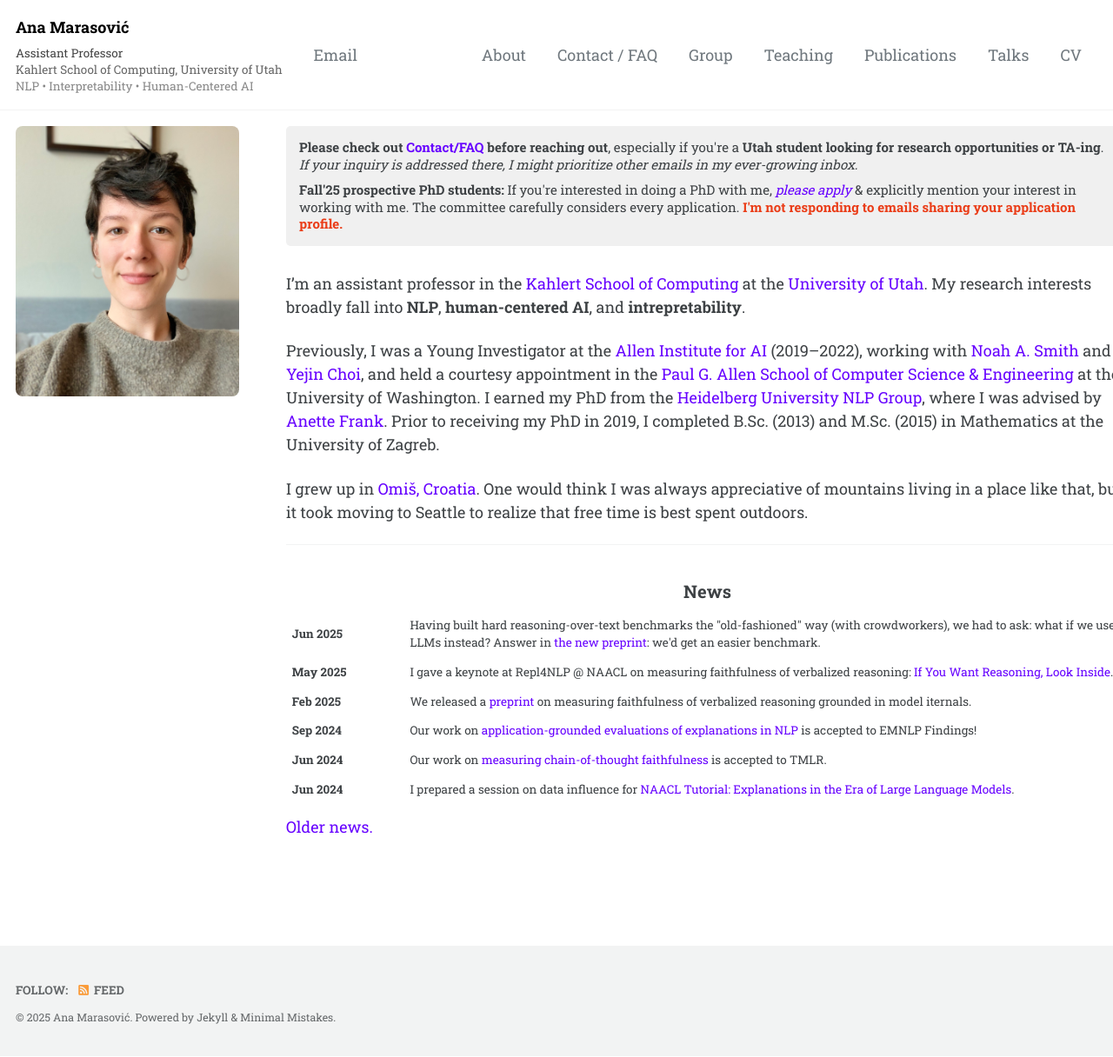
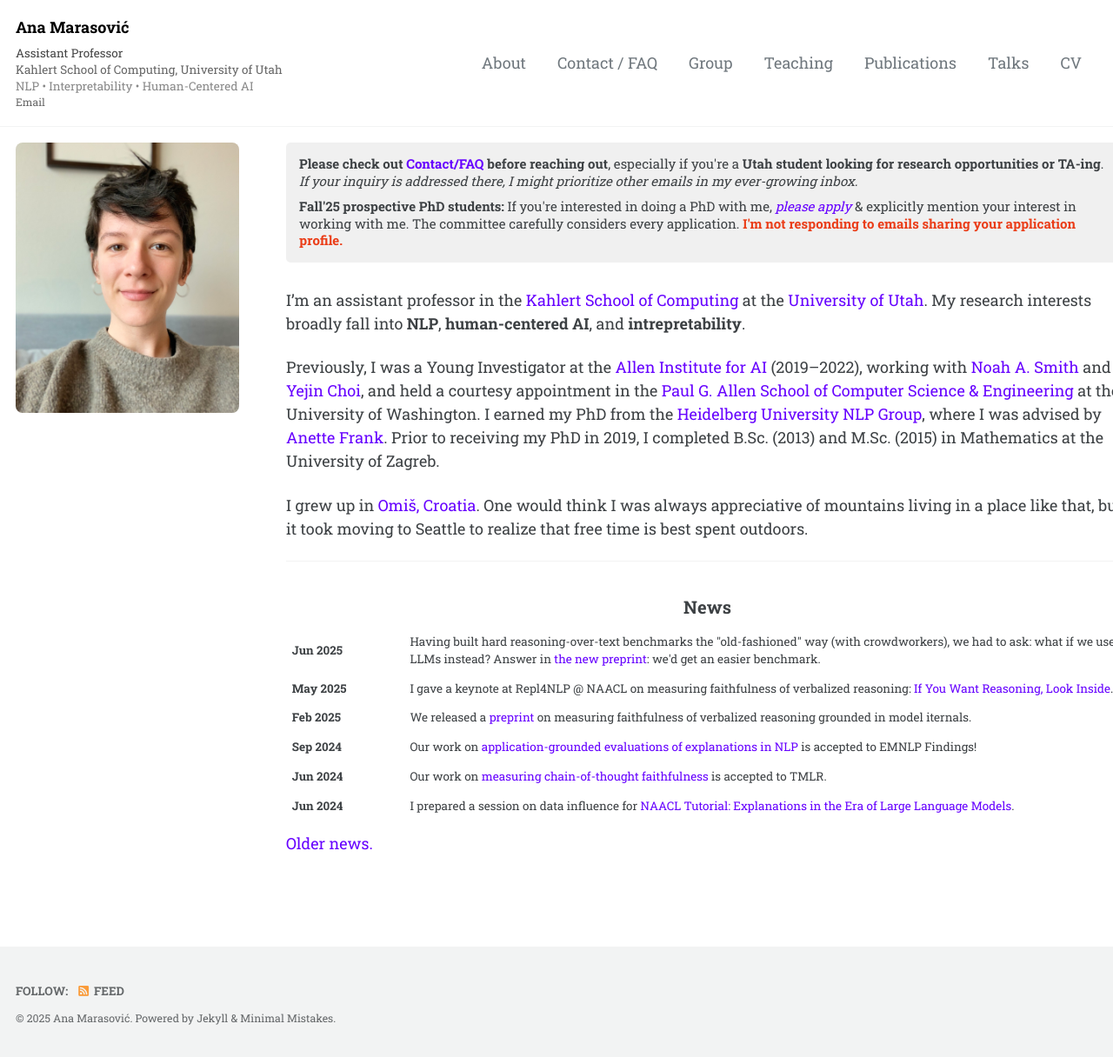
Before and after one commit to amarasovic/amarasovic.github.io, a Jekyll site: the page built from index.md, in a window 1280 px wide and 1216 px high. Shown: the whole window at 87% size. Built offline with Jekyll 4.4.1, drawn with Linux system fonts in a browser that asks for light colours; cached includes are drawn as plain includes; a script that is not in the unit is left out.

Commit message:
Revert Email back to plain text to fix positioning
Remove mailto link from Email text as it was causing flexbox layout issues, moving text to right side and making it oversized. Keep as styled plain text.

🤖 Generated with [Claude Code](https://claude.ai/code)

Co-Authored-By: Claude <noreply@anthropic.com>

```diff
--- a/_config.yml
+++ b/_config.yml
@@ -18,7 +18,7 @@ minimal_mistakes_skin    : "default" # "air", "aqua", "contrast", "dark", "dirt"
 locale                   : "en-US"
 title                    : "Ana Marasović"
 title_separator          : "-"
-subtitle                 : "<span class='title-line'>Assistant Professor</span><br><span class='affiliation-line'>Kahlert School of Computing, University of Utah</span><br><span class='research-line'>NLP • Interpretability • Human-Centered AI</span><br><span class='email-line'><a href='mailto:ana.marasovic@utah.edu'>Email</a></span>" # site tagline that appears below site title in masthead
+subtitle                 : "<span class='title-line'>Assistant Professor</span><br><span class='affiliation-line'>Kahlert School of Computing, University of Utah</span><br><span class='research-line'>NLP • Interpretability • Human-Centered AI</span><br><span class='email-line'>Email</span>" # site tagline that appears below site title in masthead
 name                     : "Ana Marasović"
 description              :
 url                      : https://amarasovic.github.io # the base hostname & protocol for your site e.g. "https://mmistakes.github.io"
--- a/assets/css/main.scss
+++ b/assets/css/main.scss
@@ -48,17 +48,9 @@ a {
 }
 
 .email-line {
-  color: #999 !important;
+  color: #666 !important;
   font-size: 0.9em !important;
   margin-top: 0.5em !important;
-}
-
-.email-line a {
-  color: #666 !important;
-}
-
-.email-line a:hover {
-  color: #000 !important;
 }
 
 .contact-line {
```
